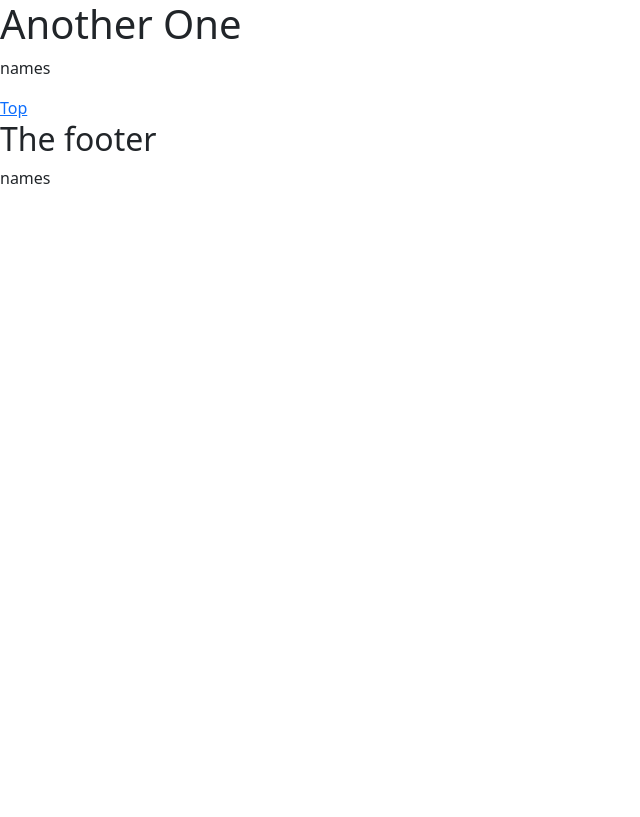
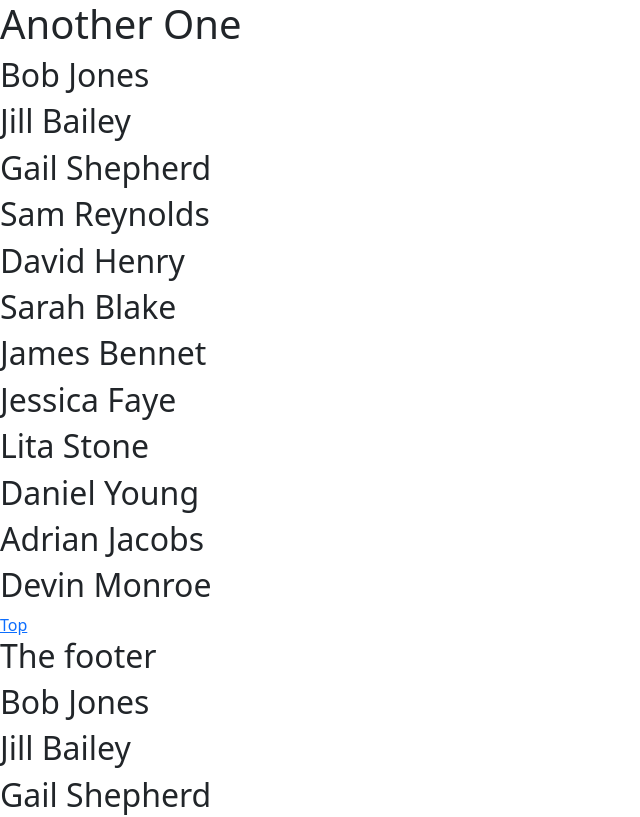
Before and after one commit to oyindamolaWbCode/ReactyJourney, a React (Create React App) app in the folder reacty/: page /employees in a window 1280 px wide. Shown: the top 817 px of the page, without its empty margins (0-640 px from the left). Built offline with nearby package versions, Linux system fonts and the light colour scheme.

Commit message:
used () to solve a map issue

```diff
--- a/reacty/src/components/Employees.js
+++ b/reacty/src/components/Employees.js
@@ -91,10 +91,15 @@ const Employees = () => {
 
   return (
     <div className="names">
-      <p>names</p>
+      {/* <p>names</p>
       {employees.map((employee) => {
         <p>{employee.fullName}</p>;
-      })}
+      })} */}
+      {employees.map((employee)=> (
+        <div className="employee-preview" key={employee.id}>
+          <h2>{employee.fullName}</h2>
+          </div>
+      ))}
     </div>
   );
 };
```
